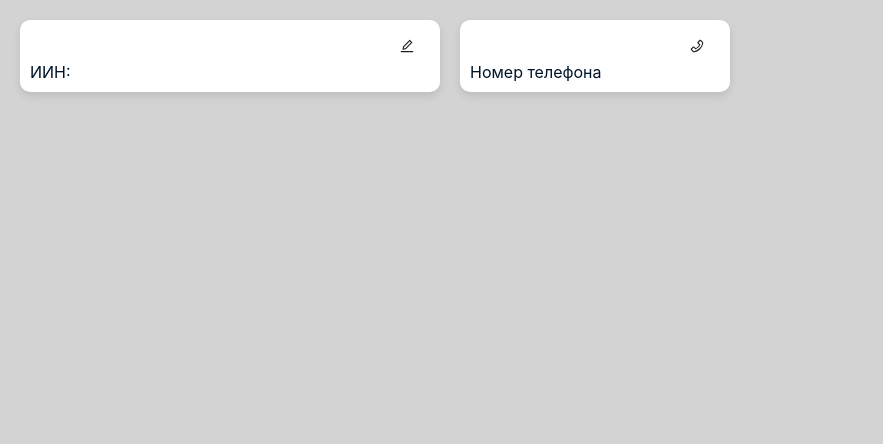
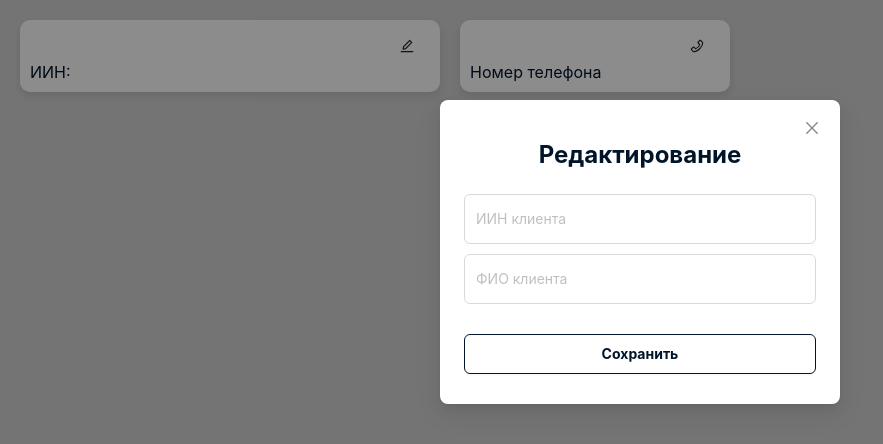
Before and after one commit to nurzhanitto/test-task-allur, a React (Create React App) app: page /auto-credit in a window 1280 px wide. Both pictures are taken after a click on the button 407 px from the left and 46 px from the top of the page. Shown: the top 444 px of the page, without its empty margins (0-883 px from the left). Built offline with nearby package versions, Linux system fonts and the light colour scheme.

Commit message:
Added edit Modal component

```diff
--- a/src/App.css
+++ b/src/App.css
@@ -36,6 +36,12 @@
   font-weight: bold;
 }
 
+.content-app button:hover {
+  background-color: #ff2e1f;
+  color: #fff !important;
+  border: none;
+}
+
 .content .huge-text {
   text-align: center;
   font-size: 3em;
--- a/src/Components/AutoCredit/AutoCredit.css
+++ b/src/Components/AutoCredit/AutoCredit.css
@@ -1,6 +1,5 @@
 .card-container {
     display: flex;
-    /* justify-content: space-around; */
     padding: 20px;
 }
 
@@ -9,7 +8,6 @@
     border-radius: 10px;
     padding: 10px;
     box-shadow: 0 4px 8px rgba(0, 0, 0, 0.1);
-    /* width: 200px; */
     margin-right: 20px;
 }
 
--- a/src/Components/AutoCredit/AutoCredit.tsx
+++ b/src/Components/AutoCredit/AutoCredit.tsx
@@ -1,7 +1,8 @@
 import { useSelector } from "react-redux";
 import { Button, Card, Col, Row } from 'antd';
 import { EditOutlined, PhoneOutlined } from '@ant-design/icons';
-import { TState } from "../../store";
+import { TState, dispatch } from "../../store";
+import { showModalEdit } from "../../store/modal.slice";
 import "./AutoCredit.css";
 
 export const AutoCredit = () => {
@@ -12,7 +13,7 @@ export const AutoCredit = () => {
             <div className="card long-card">
                 <div className="card-header">
                     <h4>{fullName}</h4>
-                    <Button className="edit-button" type="text">
+                    <Button className="edit-button" onClick={() => dispatch(showModalEdit())} type="text">
                         <EditOutlined />
                     </Button>
                 </div>
--- a/src/Components/Modal/Modal.css
+++ b/src/Components/Modal/Modal.css
@@ -53,6 +53,11 @@
     border: none;
 }
 
+.modal-edit-button {
+    display: flex;
+    justify-content: center;
+    align-items: center;
+}
 
 /* display: flex;
     align-items: center;
--- /dev/null
+++ b/src/Components/Modal/ModalEdit.tsx
@@ -0,0 +1,51 @@
+import { useSelector } from "react-redux";
+import { TState, dispatch } from "../../store";
+import { Button, Input, Modal } from "antd";
+import { closeModalEdit } from "../../store/modal.slice";
+import "./Modal.css";
+
+const ModalEdit = () => {
+    const { showModalEdit, iin, fullName } = useSelector((state: TState) => state.modal);
+
+    const handleCancel = () => {
+        dispatch(closeModalEdit())
+    }
+
+    return <>
+        <Modal
+            open={showModalEdit}
+            onCancel={handleCancel}
+            width={400}
+            footer={null}>
+            <div className="modal">
+                <div className="modal-text">
+                    <h1>Редактирование</h1>
+                </div>
+
+                <div className="modal-inputs">
+                    <Input
+                        placeholder="ИИН клиента"
+                        maxLength={11}
+                        value={iin || ''}
+                    // onChange={handleIINChange}
+                    />
+
+                    <Input
+                        placeholder="ФИО клиента"
+                        value={fullName || ''}
+                    // onChange={handleFullNameChange}
+                    />
+
+                </div>
+
+                <div className="modal-buttons modal-edit-button">
+                    <Button block>
+                        Сохранить
+                    </Button>
+                </div>
+            </div>
+        </Modal>
+    </>
+}
+
+export default ModalEdit
--- a/src/Components/ModalFormHolder.tsx
+++ b/src/Components/ModalFormHolder.tsx
@@ -1,10 +1,12 @@
 import { useSelector } from "react-redux";
 import { TState } from "../store";
 import { default as ModalWindow } from "./Modal/Modal";
+import { default as ModalEdit } from "./Modal/ModalEdit";
 
 export const ModalFormHolder = () => {
-    const { showModal } = useSelector((state: TState) => state.modal);
+    const { showModal, showModalEdit } = useSelector((state: TState) => state.modal);
     return <>
         {showModal ? <ModalWindow /> : ""}
+        {showModalEdit ? <ModalEdit /> : ""}
     </>
 }
--- a/src/store/modal.slice.ts
+++ b/src/store/modal.slice.ts
@@ -4,6 +4,7 @@ export const modalSlice = createSlice({
     name: 'modal',
     initialState: {
         showModal: false,
+        showModalEdit: false,
         iin: null as string | null,
         fullName: null as string | null,
         phoneNumber: null as string | null,
@@ -14,6 +15,12 @@ export const modalSlice = createSlice({
         },
         closeModal: state => {
             state.showModal = false;
+        },
+        showModalEdit: state => {
+            state.showModalEdit = true;
+        },
+        closeModalEdit: state => {
+            state.showModalEdit = false;
         },
         IIN: (state, action) => {
             state.iin = action.payload;
@@ -27,4 +34,11 @@ export const modalSlice = createSlice({
     }
 })
 
-export const { showModalOrder, closeModal, IIN, FullName, PhoneNumber } = modalSlice.actions
+export const {
+    showModalOrder,
+    closeModal,
+    showModalEdit,
+    closeModalEdit,
+    IIN,
+    FullName,
+    PhoneNumber } = modalSlice.actions
```
Also changed, not shown: src/App.tsx (+0 -13 lines).
